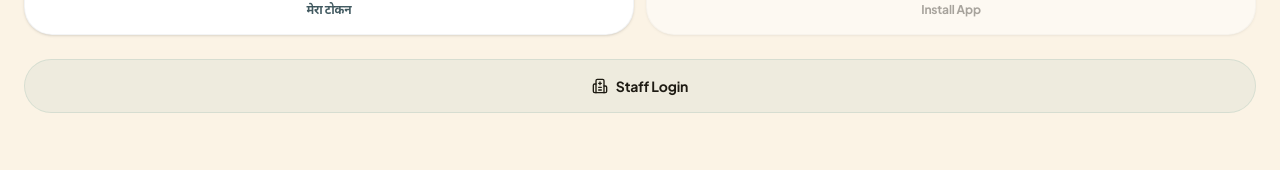
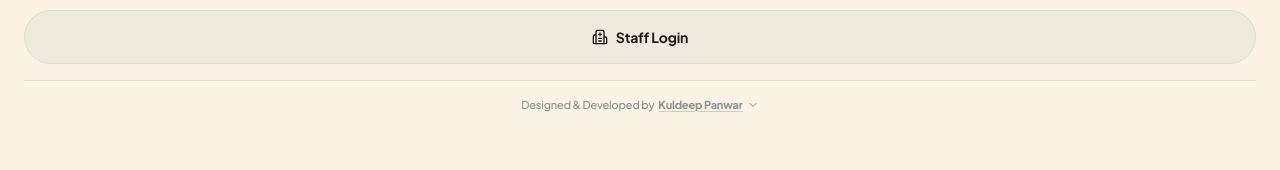
Before and after one commit to kuldeeppanwar02/DrSrpanwar, a Next.js app: page / in a window 1280 px wide. Both pictures are taken after a click on the button "Menu". Shown: the part 591-761 px from the top of the page. Built offline with nearby package versions, Linux system fonts and the light colour scheme; no server answers.

Commit message:
feat: add subtle developer watermark with expandable contact info in patient bottom nav

```diff
--- a/src/components/patient-bottom-nav.tsx
+++ b/src/components/patient-bottom-nav.tsx
@@ -12,7 +12,11 @@ import {
   X,
   Download,
   Hospital,
-  CalendarCheck
+  CalendarCheck,
+  Phone,
+  Mail,
+  ChevronDown,
+  ChevronUp
 } from "lucide-react";
 import { CLINICS, buildClinicHref } from "@/features/clinic/catalog";
 import { useClinic } from "@/features/clinic/state/clinic-provider";
@@ -29,6 +33,7 @@ export function PatientBottomNav() {
 
   const [session, setSession] = useState(getStaffSession());
   const [menuOpen, setMenuOpen] = useState(false);
+  const [developerExpanded, setDeveloperExpanded] = useState(false);
   const [showIOSInstructions, setShowIOSInstructions] = useState(false);
 
   useEffect(() => {
@@ -163,6 +168,28 @@ export function PatientBottomNav() {
             >
               <Hospital className="h-4 w-4" /> Staff Login
             </Link>
+
+            {/* Developer Watermark */}
+            <div className="mt-4 pt-4 border-t border-[rgba(19,49,58,0.1)] flex flex-col items-center">
+              <button
+                onClick={() => setDeveloperExpanded(!developerExpanded)}
+                className="text-[11px] font-medium text-[rgba(19,49,58,0.5)] transition-colors hover:text-[var(--accent)] flex items-center gap-1"
+              >
+                Designed & Developed by <span className="font-bold underline decoration-[rgba(19,49,58,0.2)] underline-offset-2">Kuldeep Panwar</span>
+                {developerExpanded ? <ChevronUp className="h-3 w-3" /> : <ChevronDown className="h-3 w-3" />}
+              </button>
+
+              {developerExpanded && (
+                <div className="mt-3 flex w-full flex-col gap-2 animate-in slide-in-from-top-2">
+                  <a href="tel:+919358752147" className="flex items-center justify-center gap-2 rounded-xl bg-[rgba(15,107,99,0.03)] p-2.5 text-xs font-bold text-[var(--accent-strong)] transition-colors hover:bg-[rgba(15,107,99,0.08)]">
+                    <Phone className="h-3.5 w-3.5" /> +91 9358752147
+                  </a>
+                  <a href="mailto:panwarkuldeep256@gmail.com" className="flex items-center justify-center gap-2 rounded-xl bg-[rgba(15,107,99,0.03)] p-2.5 text-xs font-bold text-[var(--accent-strong)] transition-colors hover:bg-[rgba(15,107,99,0.08)]">
+                    <Mail className="h-3.5 w-3.5" /> panwarkuldeep256@gmail.com
+                  </a>
+                </div>
+              )}
+            </div>
           </div>
         </div>
       )}
```
